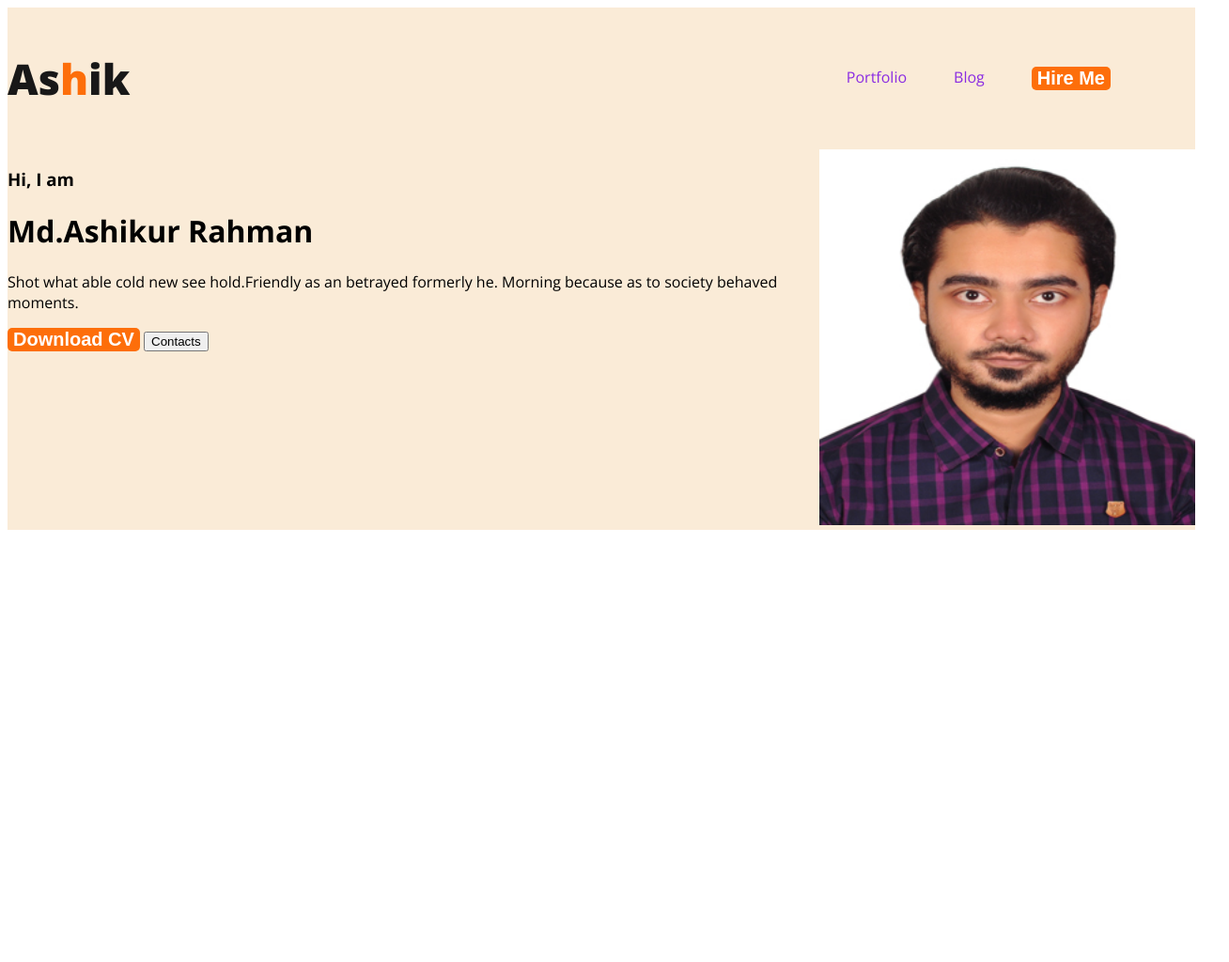
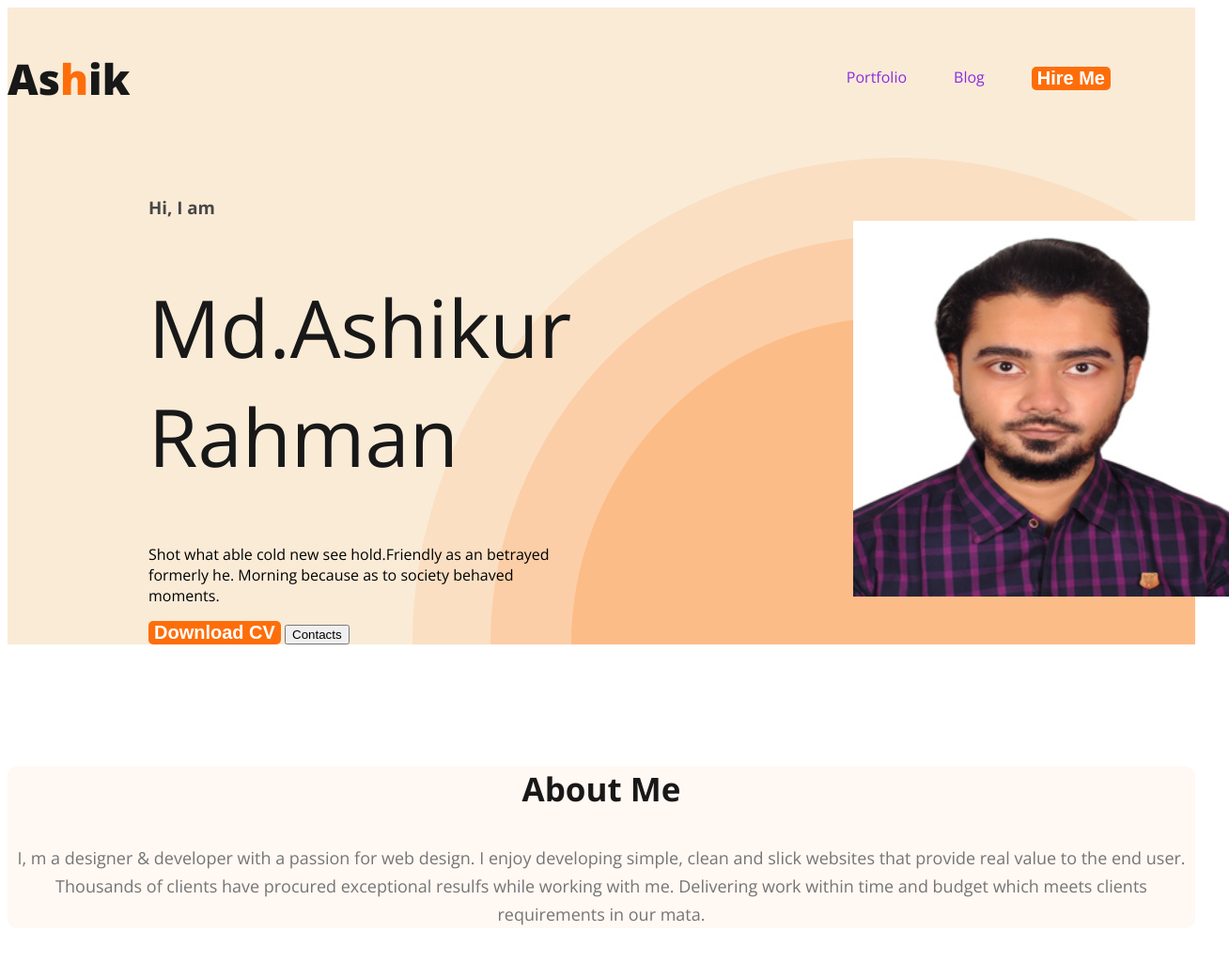
Before and after one commit to Engineer-Ashik/web-developer-cv, a plain HTML site: page index.html in a window 1280 px wide. Shown: the whole page at 94% size, 1308 px wide, since content can reach past the window. Before the commit the page ends 800 px from the top, so only its background shows below. Drawn offline with nearby package versions, Linux system fonts and the light colour scheme.

Commit message:
added the main section h,p slyles

```diff
--- a/cv.css
+++ b/cv.css
@@ -1,21 +1,24 @@
 /* nav related styles */
-nav{
-    display:flex;
+nav {
+    display: flex;
     justify-content: space-between;
     align-items: center;
 }
+
 body {
     font-family: 'Lato', sans-serif;
     font-family: 'Open Sans', sans-serif;
 }
-.title{
-color: var(--dark-01, #181818);
-font-size: 45px;
-font-style: normal;
-font-weight: 800;
-line-height: normal;
+
+.title {
+    color: var(--dark-01, #181818);
+    font-size: 45px;
+    font-style: normal;
+    font-weight: 800;
+    line-height: normal;
 }
-.two{
+
+.two {
     color: #FD6E0A;
     font-family: Open Sans;
     font-size: 45px;
@@ -24,26 +27,27 @@ line-height: normal;
     line-height: normal;
 }
 
-nav > ul{
+nav>ul {
     list-style: none;
     display: flex;
-    margin-right:40px;
+    margin-right: 40px;
 }
 
-nav li a{
+nav li a {
     text-decoration: none;
     color: blueviolet;
 }
 
-nav li{
+nav li {
     list-style: none;
     margin-right: 50px;
 }
-.pro-button{
+
+.pro-button {
 
     border-radius: 5px;
     background: #FD6E0A;
-    border:0;
+    border: 0;
     color: var(--white-color, #FFF);
     font-size: 20px;
     font-style: normal;
@@ -51,9 +55,59 @@ nav li{
     line-height: normal;
 }
 
-.header{
-    background-color:antiquewhite;
+.header {
+    background-color: antiquewhite;
+    background-image: url(/header_bg.png);
+    background-repeat: no-repeat;
+    background-position: bottom right;
+
 }
-.banner{
+
+.banner {
+
+    padding: 30px 30px 0px 150px;
     display: flex;
+    align-items: center;
 }
+
+.imge {
+    margin-left: 300px;
+}
+
+.hi {
+    color: var(--dark-02, #474747);
+}
+
+.name-ashik {
+    color: var(--dark-01, #181818);
+    font-size: 85px;
+    font-style: normal;
+    font-weight: 400;
+}
+
+/* Main section */
+/* about section */
+.about-me {
+    text-align: center;
+    margin: 130px 0px;
+    border-radius: 10px;
+    background: #FFF8F3;
+}
+
+.h3 {
+    color: var(--dark-01, #181818);
+    text-align: center;
+    font-size: 35px;
+    font-style: normal;
+    font-weight: 700;
+    line-height: normal;
+}
+
+.para {
+    color: var(--dark-03, #757575);
+    text-align: center;
+    font-size: 18px;
+    font-style: normal;
+    font-weight: 400;
+    line-height: 30px;
+}
--- a/index.html
+++ b/index.html
@@ -23,14 +23,14 @@
 
         <div class="banner">
             <div>
-            <h3>Hi, I am</h3>
-            <h1>Md.Ashikur Rahman</h1>
+            <h3 class="hi">Hi, I am</h3>
+            <h1 class="name-ashik">Md.Ashikur Rahman</h1>
             <p>Shot what able cold new see hold.Friendly as an betrayed formerly he. Morning because as to society behaved moments.</p>
             <button class="pro-button">Download CV</button>
             <button>Contacts</button>
         </div>
 
-        <div>
+        <div class="imge">
             <img src="/ashik.jpg" width="400px" alt="Ashik passport size photo">
         </div>
     </div>
@@ -39,6 +39,11 @@
 
     <main>
 
+        <section class="about-me">
+            <h3 class="h3">About Me</h3>
+            <p class="para">I, m a designer & developer with a passion for web design. I enjoy developing simple, clean and slick websites that provide real value to the end user. Thousands of clients have procured exceptional resulfs while working with me. Delivering work within time and budget which meets clients requirements in our mata.</p>
+        </section>
+
     </main>
 
     <footer>
```
Also changed, not shown: developer.png (added), header_bg.png (added).
